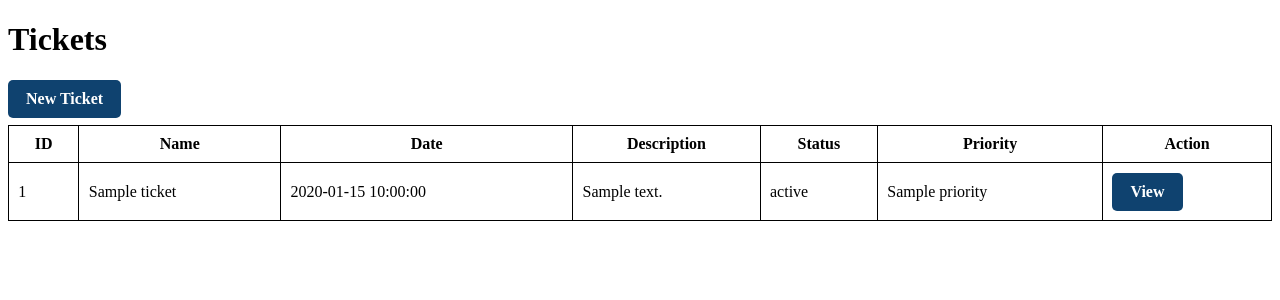
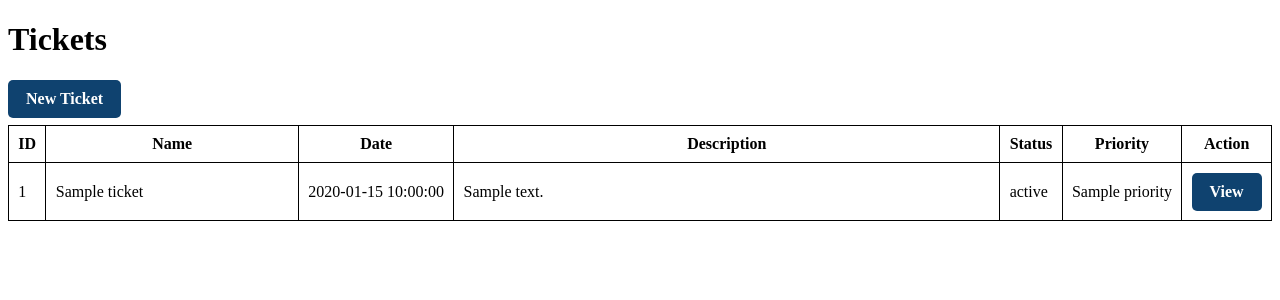
Before and after one commit to stack-tracers/titanhelp, a Flask app: template templates/index.html in a window 1280 px wide. Shown: the part 108-408 px from the top of the page. Run offline with Flask 3, Linux system fonts and the light colour scheme; the template is opened without the code that fills it: most values are stand-ins (such as "Sample title", 1, 10 or a date in 2020).

Commit message:
fix(presentation): adjust cell sizes

```diff
--- a/static/style.css
+++ b/static/style.css
@@ -39,10 +39,14 @@ td {
 form {
     display: inline;
 }
-.date, .action {
+.status {
     white-space: nowrap;
+    width: 0;
 }
-.description {
+.name {
+    width: 20%;
+}
+.view_description {
     width: 60%;
     overflow-wrap: anywhere;
 }
--- a/templates/index.html
+++ b/templates/index.html
@@ -17,13 +17,13 @@
     </tr>
     {% for ticket in tickets %}
     <tr>
-        <td>{{ ticket.id }}</td>
-        <td>{{ ticket.name }}</td>
-        <td class="date">{{ ticket.date }}</td>
-        <td >{{ ticket.description }}</td>
-        <td>{{ ticket.status }}</td>
-        <td>{{ ticket.priority }}</td>
-        <td class="action">
+        <td class="status">{{ ticket.id }}</td>
+        <td class="name">{{ ticket.name }}</td>
+        <td class="status">{{ ticket.date }}</td>
+        <td>{{ ticket.description }}</td>
+        <td class="status">{{ ticket.status }}</td>
+        <td class="status">{{ ticket.priority }}</td>
+        <td class="status">
             <a href="{{ url_for('view_ticket', ticket_id=ticket.id) }}" class="button">View</a>
         </td>
     </tr>
--- a/templates/view_ticket.html
+++ b/templates/view_ticket.html
@@ -6,7 +6,7 @@
 <h1>Ticket #{{ ticket.id }}</h1>
 <p><strong>Name:</strong> {{ ticket.name }}</p>
 <p><strong>Date:</strong> {{ ticket.date }}</p>
-<p class="description"><strong>Description:</strong> {{ ticket.description }}</p>
+<p class="view_description"><strong>Description:</strong> {{ ticket.description }}</p>
 <p><strong>Status:</strong> {{ ticket.status }}</p>
 <p><strong>Priority:</strong> {{ ticket.priority }}</p>
 
```
